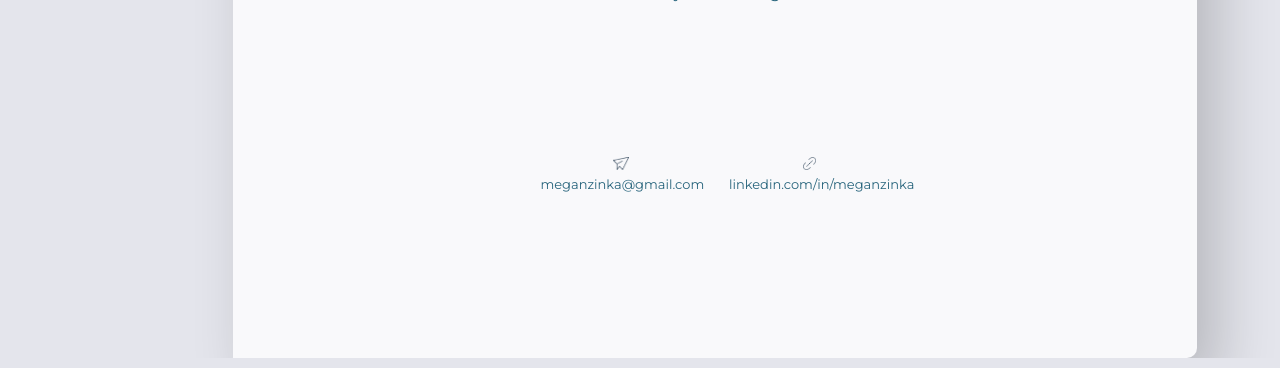
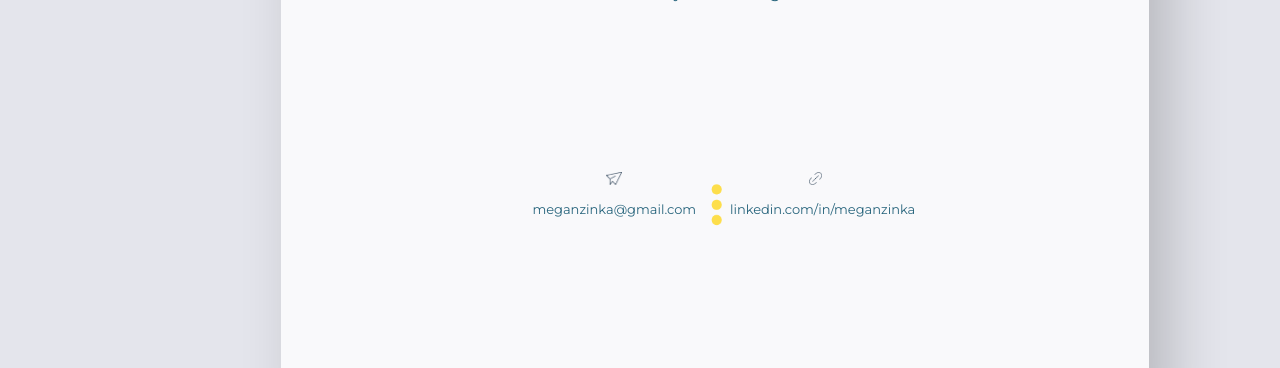
Before and after one commit to meganzinka/portfolio-site, a React (Create React App) app: page /projects in a window 1280 px wide. Shown: the part 854-1222 px from the top of the page. Built offline with nearby package versions, Linux system fonts and the light colour scheme.

Commit message:
pulling from laptop

```diff
--- a/src/components/Projects.jsx
+++ b/src/components/Projects.jsx
@@ -66,7 +66,7 @@ const Projects = () => {
           </a>
         </div>
 
-        <div id="contact-info-projects">
+        <div id="contact-info">
           <img className="three-circles" src={threeCircles} />
 
           <div id="left-side">
--- a/src/style/App.css
+++ b/src/style/App.css
@@ -93,12 +93,12 @@ font-weight: 300;
 }
 
 .three-circles {
-  height: 5vh;
+  height: 15vh;
   align-self: center;
   grid-column: 2;
   opacity: 0.70;
   justify-self: center;
-  padding-top: 7vh;
+  padding-top: 6vh;
   padding-bottom: 3vh;
 
 }
```
